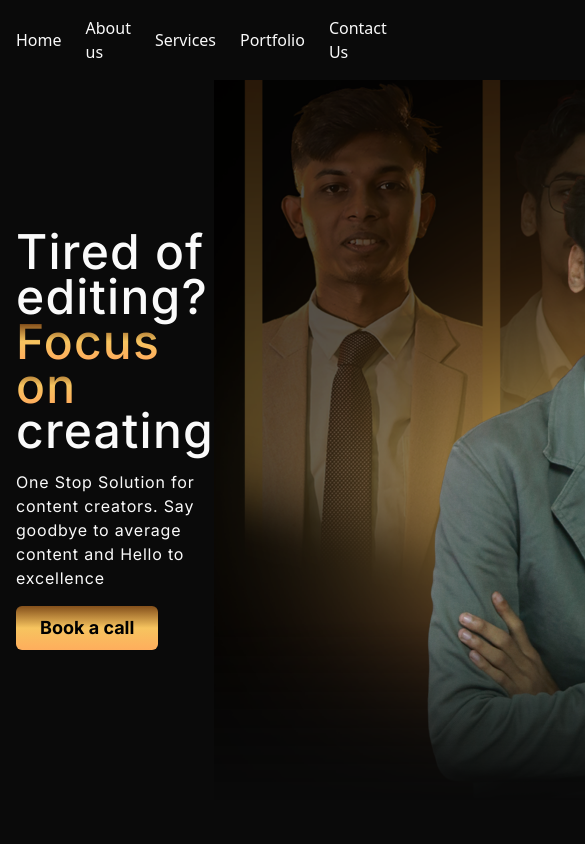
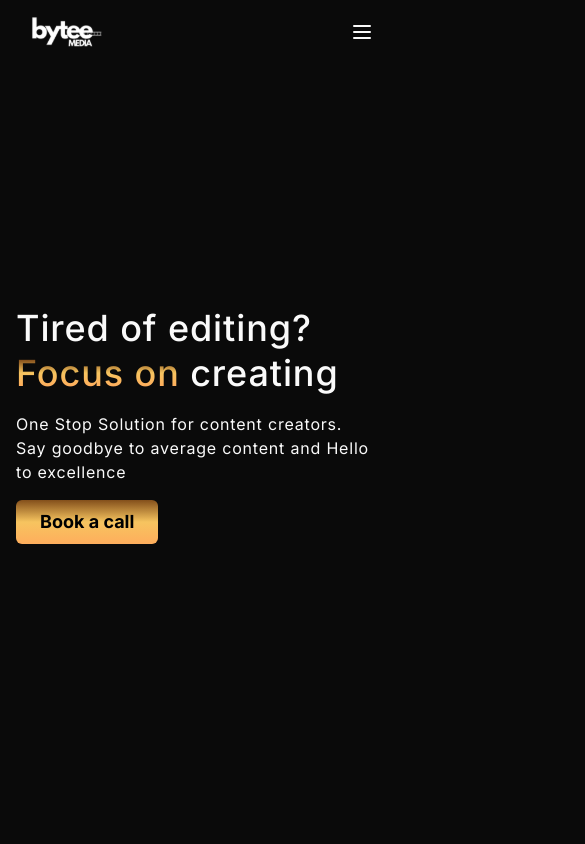
Before and after one commit to johurul-haque/bytee-media, a Next.js app: page / in a window 390 px wide. Shown: the top 844 px of the page, 585 px wide, since content can reach past the window. Built offline with nearby package versions, Linux system fonts and the light colour scheme.

Commit message:
fixed responsive issues

```diff
--- a/package.json
+++ b/package.json
@@ -9,6 +9,7 @@
     "lint": "next lint"
   },
   "dependencies": {
+    "lucide-react": "^0.395.0",
     "next": "14.2.4",
     "react": "^18",
     "react-dom": "^18",
--- a/src/components/header.tsx
+++ b/src/components/header.tsx
@@ -1,6 +1,9 @@
 import Image from "next/image";
 import logo from "@/assets/logo.svg";
 import Link from "next/link";
+import { MenuIcon, XIcon } from "lucide-react";
+import { cn } from "@/lib/cn";
+import { useState } from "react";
 
 const NAV_ITEMS = [
   {
@@ -26,9 +29,10 @@ const NAV_ITEMS = [
 ];
 
 export function Header() {
+  const [isVisible, setIsVisible] = useState(false);
+
   return (
-    <header>
-      <div className="container py-4 flex justify-between">
+    <header className="container py-4 flex justify-between">
       <Link href="/">
         <span className="sr-only">Go to homepage</span>
         <Image
@@ -43,8 +47,27 @@ export function Header() {
         />
       </Link>
 
-        <nav>
-          <ul className="flex items-center gap-6 lg:gap-8">
+      <button className="sm:hidden" onClick={() => setIsVisible(true)}>
+        <span className="sr-only">Open menu</span>
+        <MenuIcon />
+      </button>
+
+      <nav
+        className={cn(
+          "max-sm:absolute max-sm:inset-4 max-sm:p-16 max-sm:bg-neutral-950 max-sm:border max-sm:scale-0" +
+            " max-sm:transition-transform max-sm:origin-top-right max-sm:duration-300",
+          isVisible && "max-sm:scale-100",
+        )}
+      >
+        <button
+          className="sm:hidden absolute right-4 top-4"
+          onClick={() => setIsVisible(false)}
+        >
+          <span className="sr-only">Close menu</span>
+          <XIcon size={20} />
+        </button>
+
+        <ul className="flex max-sm:flex-col sm:items-center gap-6 lg:gap-8">
           {NAV_ITEMS.map(({ label, href }) => (
             <li key={href}>
               <Link href={href}>{label}</Link>
@@ -52,7 +75,6 @@ export function Header() {
           ))}
         </ul>
       </nav>
-      </div>
     </header>
   );
 }
--- a/src/components/layouts/home/hero-section.tsx
+++ b/src/components/layouts/home/hero-section.tsx
@@ -7,7 +7,7 @@ export function HeroSection() {
   return (
     <section className="flex items-center justify-between h-[clamp(35rem,90svh,min(90svh,45rem))]">
       <div>
-        <h1 className="text-5xl leading-[2.8rem] tracking-wide font-medium">
+        <h1 className="text-4xl md:text-5xl leading-[2.8rem] tracking-wide font-medium">
           Tired of editing?
           <br />
           <TextGradient>Focus on</TextGradient> creating
@@ -28,7 +28,7 @@ export function HeroSection() {
 
       <Image
         src={banner}
-        className="max-h-full max-w-fit [mask-image:linear-gradient(to_bottom,#000_75%,transparent)]"
+        className="max-h-full max-w-fit [mask-image:linear-gradient(to_bottom,#000_75%,transparent)] max-lg:hidden"
         alt=""
         role="presentation"
         width={800}
```
Also changed, not shown: 1 other file (tests, documents, lock files or other folders). Lines whose indentation alone changed are shown as unchanged.
